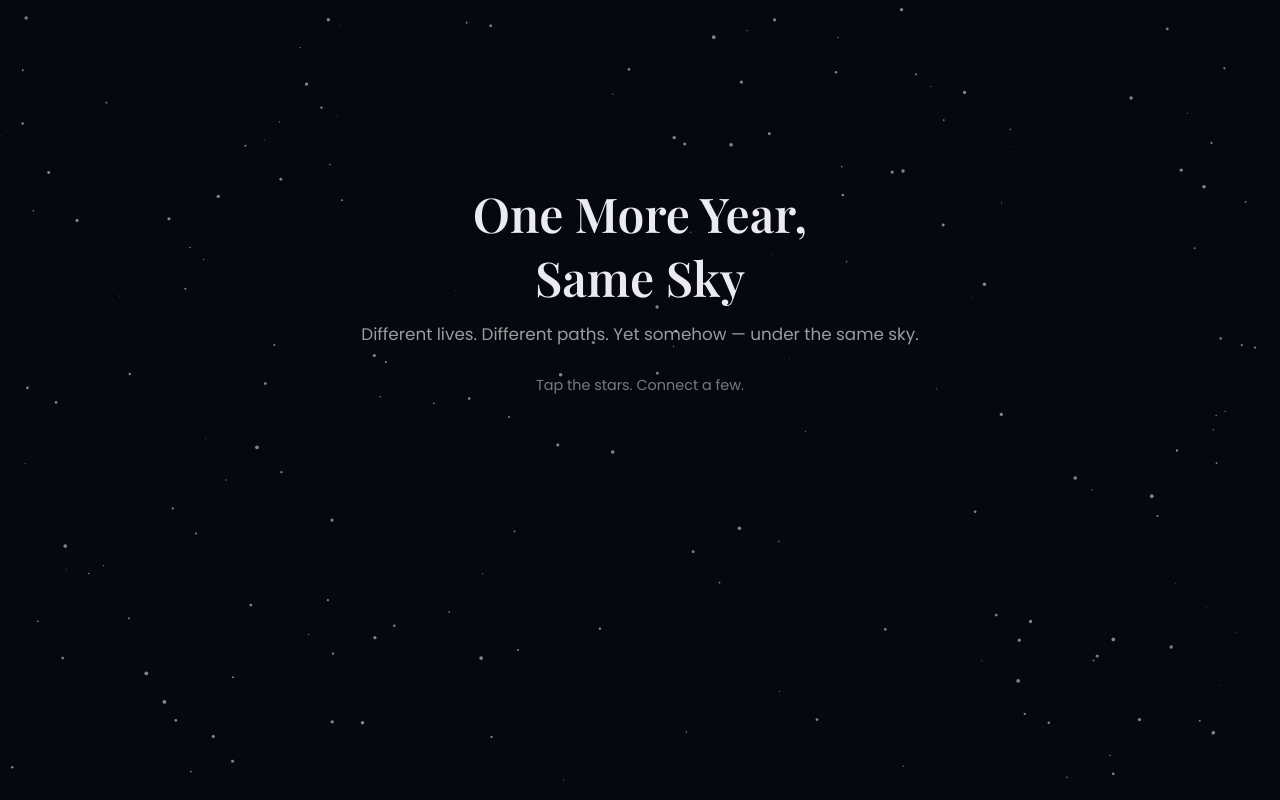
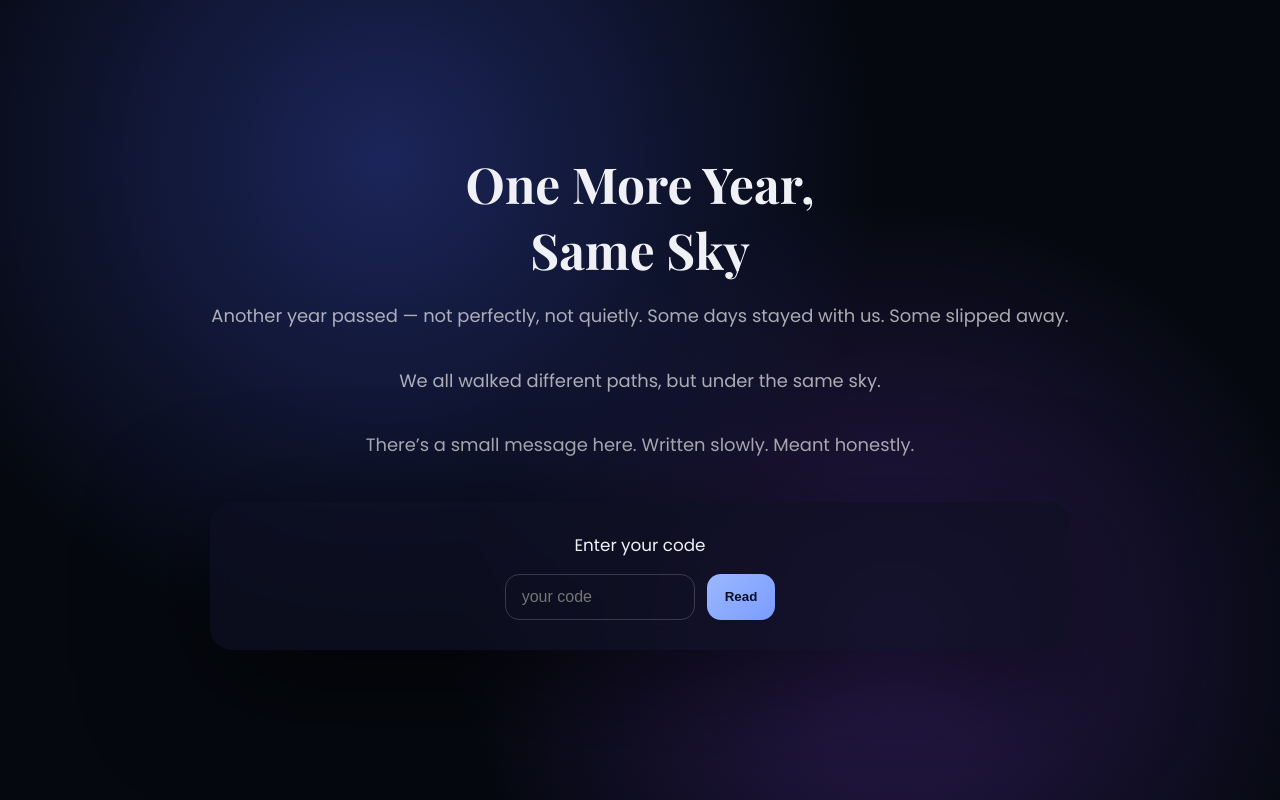
Before and after one commit to amanbalara/One-more-year-same-sky, a plain HTML site: page index.html in a window 1280 px wide. Drawn offline with nearby package versions, Linux system fonts and the light colour scheme; a web font is replaced by a local one.

Commit message:
Update index.html

```diff
--- a/index.html
+++ b/index.html
@@ -1,298 +1,286 @@
 <!DOCTYPE html>
 <html lang="en">
 <head>
-<meta charset="UTF-8">
-<meta name="viewport" content="width=device-width, initial-scale=1.0">
+<meta charset="UTF-8" />
+<meta name="viewport" content="width=device-width, initial-scale=1.0" />
 <title>One More Year, Same Sky</title>
 
-<link href="https://fonts.googleapis.com/css2?family=Playfair+Display:ital,wght@0,400;0,600;1,400&family=Poppins:wght@300;400;500&display=swap" rel="stylesheet">
+<link href="https://fonts.googleapis.com/css2?family=Playfair+Display:wght@500;700&family=Poppins:wght@300;400;500&display=swap" rel="stylesheet">
 
 <style>
 :root{
   --bg:#05080f;
-  --card:rgba(10,12,24,0.7);
-  --text:#eaeaf0;
-  --muted:rgba(255,255,255,0.6);
-  --accent:#7aa2ff;
+  --card:rgba(14,16,34,0.72);
+  --text:#f0f1f7;
+  --muted:rgba(255,255,255,0.65);
+  --accent:#9bb8ff;
 }
 
-*{box-sizing:border-box;margin:0;padding:0}
-html,body{height:100%;background:var(--bg);color:var(--text);font-family:'Poppins',sans-serif}
+*{margin:0;padding:0;box-sizing:border-box}
 
-.stage{
+body{
   min-height:100vh;
+  background:
+    radial-gradient(circle at 30% 20%, #1c255a, transparent 45%),
+    radial-gradient(circle at 70% 80%, #2a1b4f, transparent 40%),
+    #05080f;
+  color:var(--text);
+  font-family:'Poppins',sans-serif;
   display:flex;
   align-items:center;
   justify-content:center;
-  position:relative;
-  overflow:hidden;
   padding:24px;
 }
 
-canvas#stars{
-  position:absolute;
-  inset:0;
-  z-index:0;
+.container{
+  max-width:860px;
+  width:100%;
+  text-align:center;
+  animation:fadeIn 1.4s ease;
 }
 
-.center{
-  z-index:2;
-  max-width:900px;
-  width:100%;
-  text-align:center;
+@keyframes fadeIn{
+  from{opacity:0;transform:translateY(12px)}
+  to{opacity:1;transform:none}
 }
 
 h1{
   font-family:'Playfair Display',serif;
-  font-size:3rem;
-  font-weight:600;
-  margin-bottom:12px;
+  font-size:3.1rem;
+  font-weight:700;
+  margin-bottom:18px;
 }
 
-.lead{
+.welcome{
+  font-size:1.12rem;
+  line-height:1.8;
   color:var(--muted);
-  font-size:1.05rem;
-  margin-bottom:28px;
+  margin-bottom:40px;
 }
 
-.hint{
-  font-size:0.9rem;
-  opacity:0.5;
-  margin-top:12px;
+.card{
+  background:var(--card);
+  border-radius:22px;
+  padding:30px;
+  backdrop-filter:blur(12px);
+  box-shadow:0 30px 120px rgba(0,0,0,0.6);
 }
 
-.panel{
-  margin-top:32px;
-  display:flex;
-  justify-content:center;
-  opacity:0;
-  transform:translateY(12px);
-  transition:0.6s ease;
-}
-
-.panel.show{
-  opacity:1;
-  transform:none;
+.prompt{
+  font-size:1.05rem;
+  margin-bottom:16px;
 }
 
 .input-wrap{
-  background:var(--card);
-  border-radius:14px;
-  padding:14px;
   display:flex;
-  gap:10px;
-  backdrop-filter:blur(8px);
+  justify-content:center;
+  gap:12px;
 }
 
 input{
   background:transparent;
-  border:none;
+  border:1px solid rgba(255,255,255,0.18);
+  border-radius:14px;
+  padding:13px 16px;
+  font-size:1rem;
+  color:var(--text);
+  width:190px;
   outline:none;
-  color:var(--text);
-  font-size:1rem;
-  width:180px;
 }
 
 button{
-  background:var(--accent);
-  color:#0a0d1a;
+  background:linear-gradient(135deg,#9bb8ff,#7a9cff);
   border:none;
-  padding:10px 14px;
-  border-radius:10px;
+  border-radius:14px;
+  padding:13px 18px;
   font-weight:600;
   cursor:pointer;
+  color:#0b1024;
 }
 
-.message-card{
-  margin-top:30px;
-  background:var(--card);
-  padding:28px;
-  border-radius:18px;
-  opacity:0;
-  transform:translateY(10px);
-  transition:0.7s ease;
+.message{
+  margin-top:34px;
+  display:none;
   text-align:left;
+  animation:fadeUp 0.9s ease;
 }
 
-.message-card.show{
-  opacity:1;
-  transform:none;
+@keyframes fadeUp{
+  from{opacity:0;transform:translateY(14px)}
+  to{opacity:1;transform:none}
 }
 
 .msg-title{
   font-family:'Playfair Display',serif;
-  font-size:2.2rem;
-  margin-bottom:14px;
+  font-size:2.3rem;
+  margin-bottom:16px;
 }
 
 .msg-body{
-  line-height:1.7;
-  font-size:1.05rem;
+  font-size:1.08rem;
+  line-height:1.85;
   white-space:pre-line;
 }
 
 .signature{
-  margin-top:18px;
+  margin-top:22px;
   text-align:right;
-  opacity:0.7;
-}
-
-@media(max-width:600px){
-  h1{font-size:2.3rem}
+  opacity:0.75;
+  font-style:italic;
 }
 </style>
 </head>
 
 <body>
-<div class="stage">
-  <canvas id="stars"></canvas>
+<div class="container">
 
-  <div class="center">
-    <h1>One More Year,<br>Same Sky</h1>
-    <p class="lead">
-      Different lives. Different paths.
-      Yet somehow — under the same sky.
-    </p>
+  <h1>One More Year,<br>Same Sky</h1>
 
-    <p class="hint">Tap the stars. Connect a few.</p>
+  <p class="welcome">
+    Another year passed — not perfectly, not quietly.
+    Some days stayed with us. Some slipped away.
+    <br><br>
+    We all walked different paths,
+    but under the same sky.
+    <br><br>
+    There’s a small message here.
+    Written slowly. Meant honestly.
+  </p>
 
-    <div class="panel" id="panel">
-      <div class="input-wrap">
-        <input id="codeInput" placeholder="enter your code">
-        <button id="unlockBtn">unlock</button>
-      </div>
+  <div class="card">
+    <p class="prompt">Enter your code</p>
+
+    <div class="input-wrap">
+      <input id="codeInput" placeholder="your code">
+      <button onclick="showMessage()">Read</button>
     </div>
 
-    <div class="message-card" id="card">
-      <div class="msg-title" id="title"></div>
-      <div class="msg-body" id="body"></div>
+    <div class="message" id="messageBox">
+      <div class="msg-title" id="msgTitle"></div>
+      <div class="msg-body" id="msgBody"></div>
       <div class="signature">— Aman</div>
     </div>
   </div>
+
 </div>
 
+<!-- 🎵 Background music -->
+<audio id="bgMusic" loop>
+  <!-- Replace with your own file -->
+  <source src="music.mp3" type="audio/mpeg">
+</audio>
+
 <script>
-/* ---------- STAR FIELD ---------- */
-const canvas = document.getElementById("stars");
-const ctx = canvas.getContext("2d");
-let stars = [];
-let connected = 0;
+const MESSAGES = {
+  bruh: {
+    title: "For my people",
+    body:
+`We didn’t talk every day.
+We didn’t need to.
 
-function resize(){
-  canvas.width = innerWidth;
-  canvas.height = innerHeight;
-  stars = [];
-  for(let i=0;i<180;i++){
-    stars.push({
-      x:Math.random()*canvas.width,
-      y:Math.random()*canvas.height,
-      r:Math.random()*1.6+0.3,
-      hit:false
-    });
-  }
-}
-resize(); addEventListener("resize",resize);
+Somehow,
+you were there in the background of my year —
+in jokes, silence, and “chal theek hai”.
 
-function draw(){
-  ctx.clearRect(0,0,canvas.width,canvas.height);
-  ctx.fillStyle="white";
-  stars.forEach(s=>{
-    ctx.globalAlpha = s.hit?0.9:0.5;
-    ctx.beginPath();
-    ctx.arc(s.x,s.y,s.r,0,Math.PI*2);
-    ctx.fill();
-  });
-  requestAnimationFrame(draw);
-}
-draw();
+Let’s not promise anything big.
+Just…
+don’t disappear.`
+  },
 
-canvas.addEventListener("click",(e)=>{
-  const x=e.clientX,y=e.clientY;
-  stars.forEach(s=>{
-    if(!s.hit && Math.hypot(s.x-x,s.y-y)<12){
-      s.hit=true;
-      connected++;
-    }
-  });
-  if(connected>=6){
-    document.getElementById("panel").classList.add("show");
-  }
-});
+  buddy: {
+    title: "A simple thing",
+    body:
+`Not every connection has a label.
+Some just feel easy.
 
-/* ---------- MESSAGES ---------- */
-const MESSAGES = {
-  bruh:{
-    title:"For the ones who stayed",
-    body:`Some friendships don’t need daily words,
-they just survive time.
+If this year felt lighter
+because you were around,
+that already matters.
 
-Thanks for being part of my year —
-same chaos, next sky.`
-  },
-  buddy:{
-    title:"A quiet wish",
-    body:`Not every bond is loud,
-some are just… comfortable.
-
-Hope the coming year
+Hope the next one
 treats you gently.`
   },
-  sir:{
-    title:"With respect",
-    body:`Some lessons stay longer than notes.
-Some guidance works silently.
 
-Thank you for shaping a year
-I’ll always remember.`
+  sir: {
+    title: "With respect",
+    body:
+`You probably don’t realise this,
+but some words stay.
+
+They show up later —
+when choices feel heavy
+and confidence feels thin.
+
+Thank you
+for being part of this year.`
   },
-  volleys:{
-    title:"To the court & beyond",
-    body:`Sweat, silence, and shared focus —
-this year knew our effort.
 
-May the next one
-reward the discipline.`
+  volleys: {
+    title: "On the court",
+    body:
+`No speeches.
+No dramatic wins.
+
+Just tired legs,
+focused minds,
+and showing up again.
+
+That’s how this year was built.
+Let’s keep that energy.`
   },
-  volleyf:{
-    title:"New beginnings",
-    body:`Every start feels unsure.
-Every effort still counts.
 
-Welcome to the journey —
-the sky’s big enough.`
+  volleyf: {
+    title: "At the start",
+    body:
+`You don’t have to be confident yet.
+You just have to keep showing up.
+
+Mistakes will happen.
+Growth will follow.
+
+Give it time.`
   },
-  batchmates:{
-    title:"To those starting out",
-    body:`New place. New faces.
-Same nervous excitement.
 
-May this year
-feel a little like home.`
+  batchmates: {
+    title: "Yet to be known",
+    body:
+`Right now,
+we’re just names in a list.
+
+Soon —
+shared classes,
+shared stress,
+shared late nights.
+
+We’ll get there.
+Same place. Same sky.`
   }
 };
 
-function normalize(s){
-  return s?.toLowerCase().trim();
+function showMessage(){
+  const key = document.getElementById("codeInput").value.trim().toLowerCase();
+  const box = document.getElementById("messageBox");
+  const music = document.getElementById("bgMusic");
+
+  const msg = MESSAGES[key] || {
+    title: "A small wish",
+    body:
+`May the coming year
+feel a little lighter
+than the last.
+
+That’s enough.`
+  };
+
+  document.getElementById("msgTitle").textContent = msg.title;
+  document.getElementById("msgBody").textContent = msg.body;
+  box.style.display = "block";
+
+  // start music (allowed after user interaction)
+  music.volume = 0.4;
+  music.play().catch(()=>{});
 }
+</script>
 
-document.getElementById("unlockBtn").onclick = ()=>{
-  const key = normalize(document.getElementById("codeInput").value);
-  const card = document.getElementById("card");
-
-  if(MESSAGES[key]){
-    document.getElementById("title").textContent = MESSAGES[key].title;
-    document.getElementById("body").textContent = MESSAGES[key].body;
-  }else{
-    document.getElementById("title").textContent = "To you, stranger";
-    document.getElementById("body").textContent =
-`If you’re here by accident —
-maybe it wasn’t one.
-
-I hope the coming year
-is kinder to you.`;
-  }
-  card.classList.add("show");
-};
-</script>
 </body>
 </html>
```
